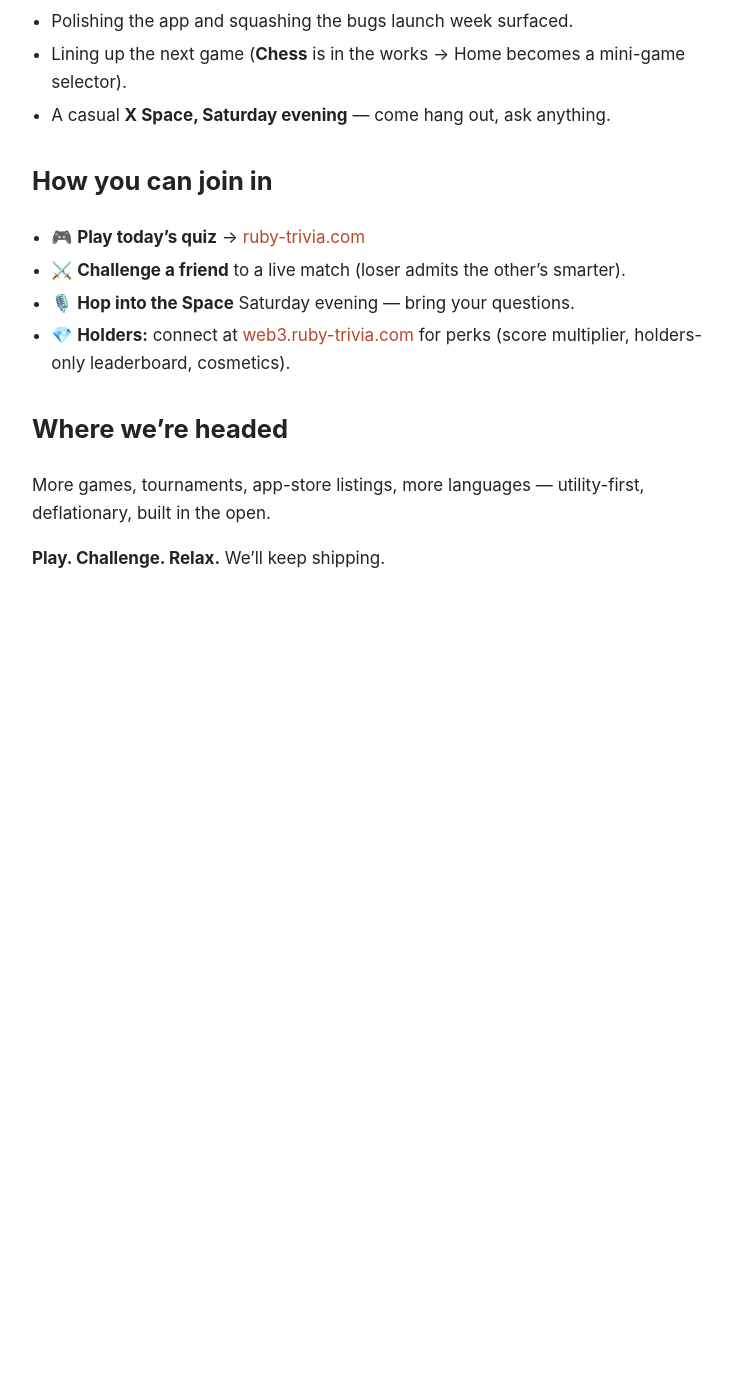
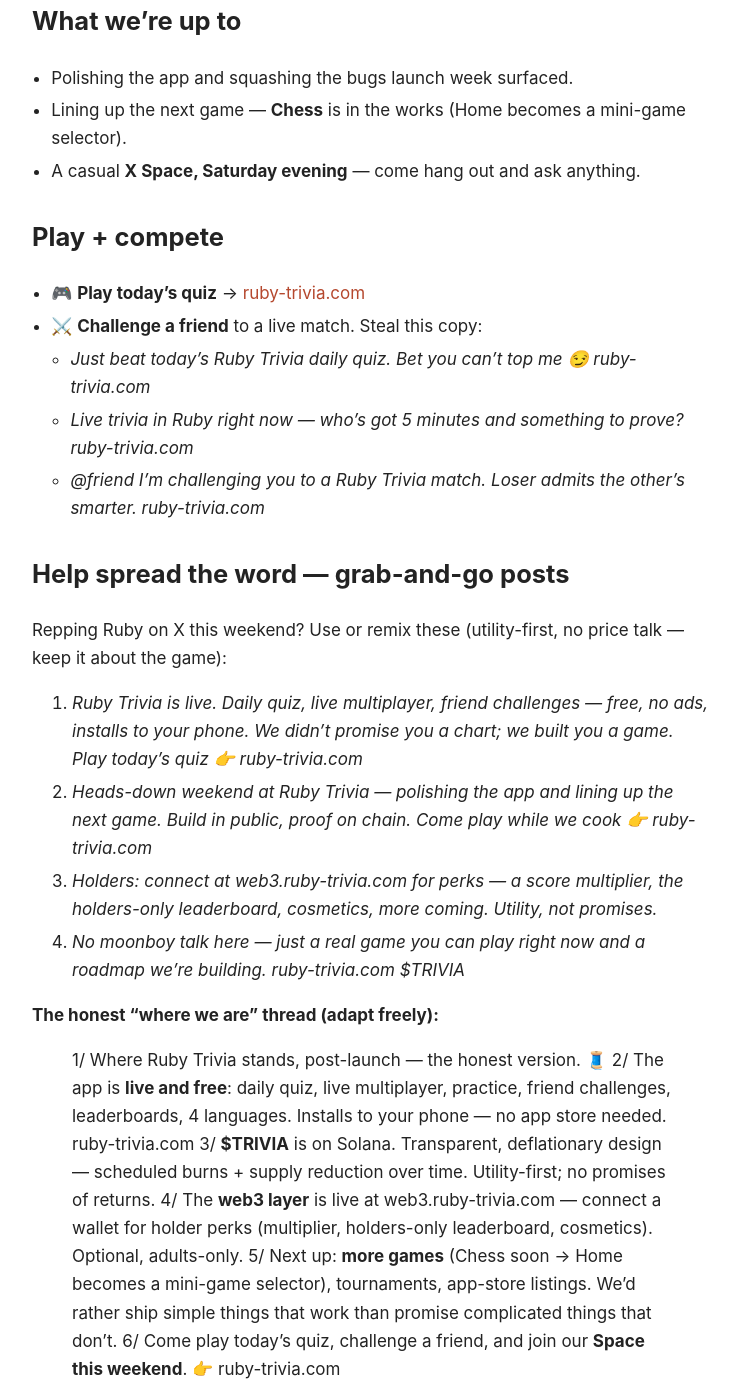
Before and after one commit to ruby-high/ruby-trivia-handbook, a Jekyll site: the page built from weekend.md, in a window 1280 px wide and 1400 px high, scrolled down 212 px. Shown: the whole window, without its empty margins (268-1005 px from the left). Built offline with Jekyll 4.4.1, drawn with Linux system fonts in a browser that asks for light colours; before the commit the page ends 900 px from its top, so only the background shows below that; some of the changed text lies outside the part shown.

Commit message:
Weekend page: put the actionable plan back (X post examples, thread, challenge copy, Space) — minus internal-only bits
Co-Authored-By: Claude Opus 4.8 <noreply@anthropic.com>

```diff
--- a/weekend.md
+++ b/weekend.md
@@ -4,20 +4,43 @@ title: This weekend at Ruby Trivia
 
 # This weekend at Ruby Trivia
 
-Fresh off launch, heads-down. Here's what we're up to — and how you can jump in.
+Fresh off launch, heads-down — building and having fun. Here's the plan and how to jump in. If you're repping Ruby this weekend, this page is for you: grab the copy, challenge people, hop in the Space.
 
-## What we're doing
+## What we're up to
 - Polishing the app and squashing the bugs launch week surfaced.
-- Lining up the next game (**Chess** is in the works → Home becomes a mini-game selector).
-- A casual **X Space, Saturday evening** — come hang out, ask anything.
+- Lining up the next game — **Chess** is in the works (Home becomes a mini-game selector).
+- A casual **X Space, Saturday evening** — come hang out and ask anything.
 
-## How you can join in
+## Play + compete
 - 🎮 **Play today's quiz** → [ruby-trivia.com](https://ruby-trivia.com)
-- ⚔️ **Challenge a friend** to a live match (loser admits the other's smarter).
-- 🎙️ **Hop into the Space** Saturday evening — bring your questions.
-- 💎 **Holders:** connect at [web3.ruby-trivia.com](https://web3.ruby-trivia.com) for perks (score multiplier, holders-only leaderboard, cosmetics).
+- ⚔️ **Challenge a friend** to a live match. Steal this copy:
+  - *Just beat today's Ruby Trivia daily quiz. Bet you can't top me 😏 ruby-trivia.com*
+  - *Live trivia in Ruby right now — who's got 5 minutes and something to prove? ruby-trivia.com*
+  - *@friend I'm challenging you to a Ruby Trivia match. Loser admits the other's smarter. ruby-trivia.com*
+
+## Help spread the word — grab-and-go posts
+Repping Ruby on X this weekend? Use or remix these (utility-first, no price talk — keep it about the game):
+1. *Ruby Trivia is live. Daily quiz, live multiplayer, friend challenges — free, no ads, installs to your phone. We didn't promise you a chart; we built you a game. Play today's quiz 👉 ruby-trivia.com*
+2. *Heads-down weekend at Ruby Trivia — polishing the app and lining up the next game. Build in public, proof on chain. Come play while we cook 👉 ruby-trivia.com*
+3. *Holders: connect at web3.ruby-trivia.com for perks — a score multiplier, the holders-only leaderboard, cosmetics, more coming. Utility, not promises.*
+4. *No moonboy talk here — just a real game you can play right now and a roadmap we're building. ruby-trivia.com $TRIVIA*
+
+**The honest "where we are" thread (adapt freely):**
+> 1/ Where Ruby Trivia stands, post-launch — the honest version. 🧵
+> 2/ The app is **live and free**: daily quiz, live multiplayer, practice, friend challenges, leaderboards, 4 languages. Installs to your phone — no app store needed. ruby-trivia.com
+> 3/ **$TRIVIA** is on Solana. Transparent, deflationary design — scheduled burns + supply reduction over time. Utility-first; no promises of returns.
+> 4/ The **web3 layer** is live at web3.ruby-trivia.com — connect a wallet for holder perks (multiplier, holders-only leaderboard, cosmetics). Optional, adults-only.
+> 5/ Next up: **more games** (Chess soon → Home becomes a mini-game selector), tournaments, app-store listings. We'd rather ship simple things that work than promise complicated things that don't.
+> 6/ Come play today's quiz, challenge a friend, and join our **Space this weekend**. 👉 ruby-trivia.com
+
+## The Space (Saturday evening)
+- Follow [@RubyTriviaAI](https://x.com/RubyTriviaAI) for the exact time + a reminder.
+- We'll cover what we shipped, the Ruby agent, live multiplayer, where $TRIVIA goes next — and take your questions. Bring your worst trivia takes.
+
+## Holders
+- 💎 Connect at [web3.ruby-trivia.com](https://web3.ruby-trivia.com) for perks (score multiplier, holders-only leaderboard, cosmetics).
 
 ## Where we're headed
-More games, tournaments, app-store listings, more languages — utility-first, deflationary, built in the open.
+More games, tournaments, app-store listings, more languages — **utility-first, deflationary, built in the open.** Targets, not guarantees; nothing here is financial advice.
 
-**Play. Challenge. Relax.** We'll keep shipping.
+**Play. Challenge. Help us spread it.** We'll keep shipping.
```
